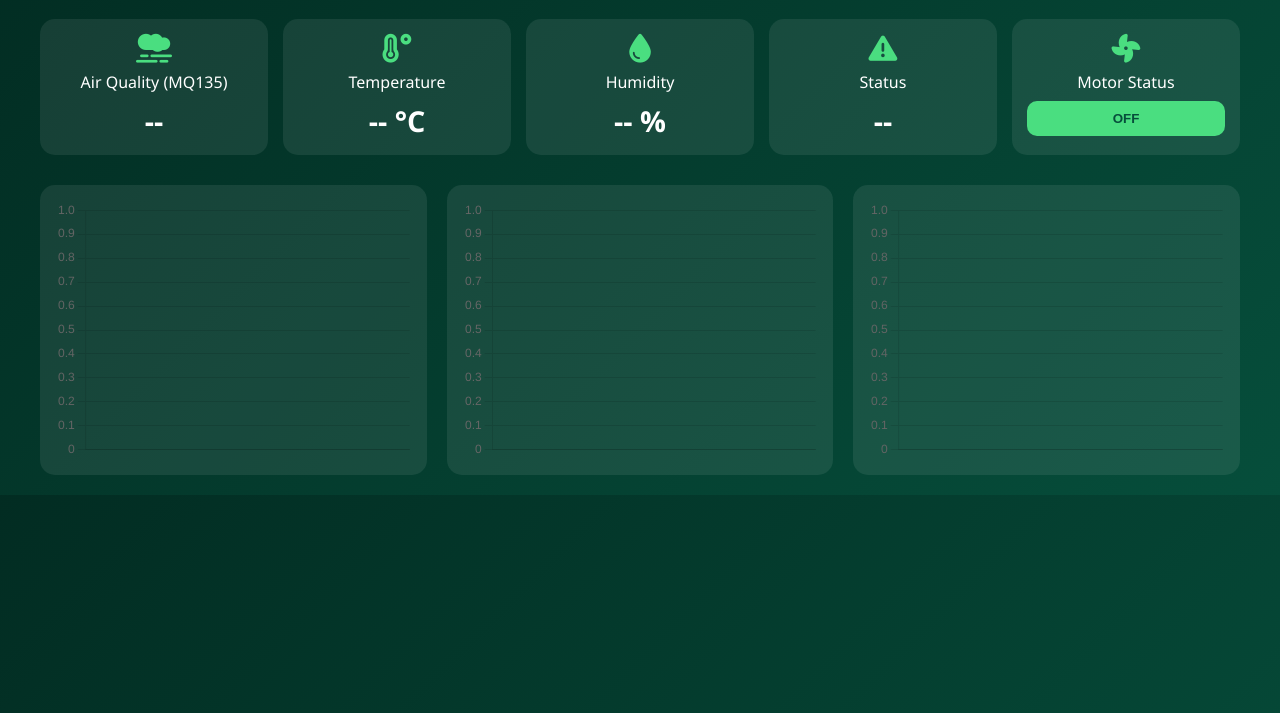
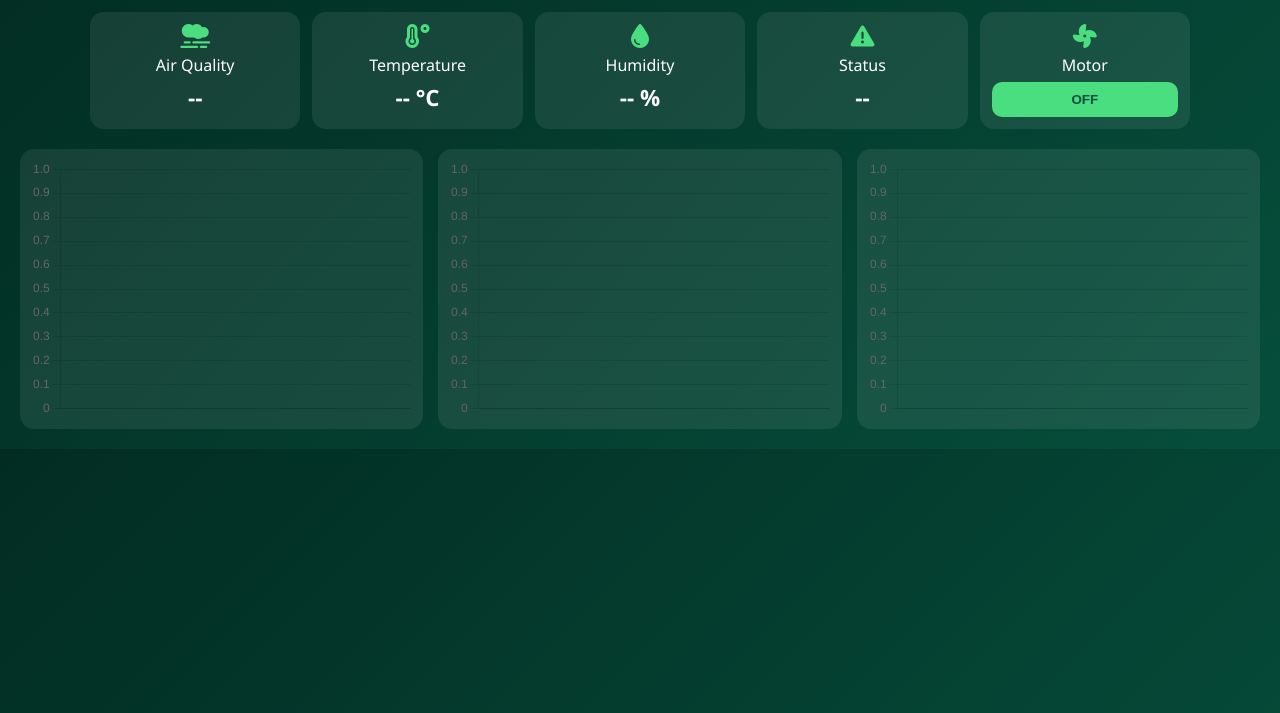
Before and after one commit to mohankumarsk07-stack/Lab-IoT-Air-Quality-Monitoring, a plain HTML site: page index.html in a window 1280 px wide. Shown: the part 87-800 px from the top of the page. Drawn offline with nearby package versions, Linux system fonts and the light colour scheme; no server answers.

Commit message:
index.html

```diff
--- a/index.html
+++ b/index.html
@@ -2,56 +2,68 @@
 <html lang="en">
 <head>
 <meta charset="UTF-8">
+
+<!-- ✅ VERY IMPORTANT FOR MOBILE -->
+<meta name="viewport" content="width=device-width, initial-scale=1.0">
+
 <title>AI IoT Air Quality Monitoring</title>
 
-  <!-- Chart.js -->
 <script src="https://cdn.jsdelivr.net/npm/chart.js"></script>
-
-  <!-- Font Awesome Icons -->
 <link rel="stylesheet" href="https://cdnjs.cloudflare.com/ajax/libs/font-awesome/6.5.0/css/all.min.css">
 
 <style>
+:root{
+  --card-bg:rgba(255,255,255,0.08);
+  --green:#4ade80;
+  --red:#fb7185;
+}
+
+/* ---------- BASE ---------- */
 body{
   margin:0;
   font-family:Segoe UI, sans-serif;
   background:linear-gradient(135deg,#022c22,#064e3b);
   color:white;
   text-align:center;
-      padding:20px;
+  padding:10px;
 }
 
-    h1 span{color:#4ade80}
+h1{
+  font-size:1.6rem;
+  margin-bottom:15px;
+}
+h1 span{color:var(--green)}
 
 .container{
   display:grid;
-      grid-template-columns:repeat(auto-fit,minmax(200px,1fr));
-      gap:15px;
-      max-width:1200px;
+  grid-template-columns:1fr;
+  gap:12px;
+  max-width:1100px;
   margin:auto;
 }
 
 .box{
-      background:rgba(255,255,255,0.08);
-      border-radius:15px;
-      padding:15px;
+  background:var(--card-bg);
+  border-radius:14px;
+  padding:12px;
   display:flex;
   flex-direction:column;
   align-items:center;
-      gap:8px;
+  gap:6px;
 }
 
 .box i{
-      font-size:1.8rem;
-      color:#4ade80;
+  font-size:1.5rem;
+  color:var(--green);
 }
 
 .value{
-      font-size:1.8rem;
+  font-size:1.4rem;
   font-weight:bold;
 }
 
-    .status-safe{color:#4ade80}
-    .status-danger{color:#fb7185}
+.status-safe{color:var(--green)}
+.status-danger{color:var(--red)}
 
 .btn{
   padding:10px;
@@ -62,43 +74,39 @@
   width:100%;
 }
 
-    .btn-on{background:#fb7185;color:white}
-    .btn-off{background:#4ade80;color:#064e3b}
+.btn-on{background:var(--red);color:white}
+.btn-off{background:var(--green);color:#064e3b}
 
+/* ---------- CHARTS ---------- */
 .graphs{
   display:grid;
-      grid-template-columns:repeat(auto-fit,minmax(300px,1fr));
-      gap:20px;
-      margin-top:30px;
-      max-width:1200px;
-      margin-left:auto;
-      margin-right:auto;
+  grid-template-columns:1fr;
+  gap:15px;
+  margin-top:20px;
 }
 
 .chart-box{
-      background:rgba(255,255,255,0.08);
-      border-radius:15px;
-      padding:15px;
-      height:260px;
+  background:var(--card-bg);
+  border-radius:14px;
+  padding:10px;
+  height:220px;
 }
 
-    /* 📱 Mobile */
-    @media (max-width:600px){
-      h1{font-size:1.4rem}
-      .value{font-size:1.4rem}
-      .graphs{grid-template-columns:1fr}
+/* ---------- TABLET ---------- */
+@media (min-width:600px){
+  h1{font-size:1.8rem}
+  .container{grid-template-columns:repeat(2,1fr)}
+  .graphs{grid-template-columns:repeat(2,1fr)}
+  .chart-box{height:240px}
 }
 
-    /* 📱 Tablet */
-    @media (min-width:601px) and (max-width:900px){
-      .container{grid-template-columns:repeat(2,1fr)}
-      .graphs{grid-template-columns:1fr 1fr}
-    }
-
-    /* 💻 Desktop */
-    @media (min-width:901px){
+/* ---------- DESKTOP ---------- */
+@media (min-width:992px){
+  body{padding:20px}
+  h1{font-size:2rem}
   .container{grid-template-columns:repeat(5,1fr)}
   .graphs{grid-template-columns:repeat(3,1fr)}
+  .chart-box{height:260px}
 }
 </style>
 </head>
@@ -108,10 +116,9 @@
 <h1>AI IoT <span>Air Quality Monitoring</span></h1>
 
 <div class="container">
-
   <div class="box">
     <i class="fa-solid fa-smog"></i>
-    <div>Air Quality (MQ135)</div>
+    <div>Air Quality</div>
     <div class="value"><span id="air">--</span></div>
   </div>
 
@@ -135,10 +142,9 @@
 
   <div class="box">
     <i class="fa-solid fa-fan"></i>
-    <div>Motor Status</div>
+    <div>Motor</div>
     <button id="motorBtn" class="btn btn-off">OFF</button>
   </div>
-
 </div>
 
 <div class="graphs">
@@ -148,8 +154,8 @@
 </div>
 
 <script>
-  const token = "187Y4lnjBwTNEH7sMFmx1IRQJwB96Hin";
-  const getURL = "https://blynk.cloud/external/api/get?token=" + token;
+const token="187Y4lnjBwTNEH7sMFmx1IRQJwB96Hin";
+const getURL="https://blynk.cloud/external/api/get?token="+token;
 
 let history={labels:[],air:[],temp:[],hum:[]};
 
@@ -166,12 +172,12 @@
   });
 }
 
-  const airChart = makeChart("airChart","#f87171");
-  const tempChart = makeChart("tempChart","#38bdf8");
-  const humChart  = makeChart("humChart","#4ade80");
+const airChart=makeChart("airChart","#f87171");
+const tempChart=makeChart("tempChart","#38bdf8");
+const humChart=makeChart("humChart","#4ade80");
 
 async function update(){
-    const [v0,v1,v2,v3,v4] = await Promise.all([
+  const [v0,v1,v2,v3,v4]=await Promise.all([
     fetch(getURL+"&v0").then(r=>r.text()),
     fetch(getURL+"&v1").then(r=>r.text()),
     fetch(getURL+"&v2").then(r=>r.text()),
@@ -179,17 +185,15 @@
     fetch(getURL+"&v4").then(r=>r.text())
   ]);
 
-    document.getElementById("air").innerText=v0;
-    document.getElementById("temp").innerText=v1;
-    document.getElementById("hum").innerText=v2;
+  air.innerText=v0;
+  temp.innerText=v1;
+  hum.innerText=v2;
 
-    const status=document.getElementById("status");
   status.innerText=v3;
   status.className="value "+(v3==="DANGER"?"status-danger":"status-safe");
 
-    const btn=document.getElementById("motorBtn");
-    btn.innerText=v4==1?"ON":"OFF";
-    btn.className="btn "+(v4==1?"btn-on":"btn-off");
+  motorBtn.innerText=v4==1?"ON":"OFF";
+  motorBtn.className="btn "+(v4==1?"btn-on":"btn-off");
 
   const t=new Date().toLocaleTimeString();
   history.labels.push(t);
@@ -197,7 +201,7 @@
   history.temp.push(v1);
   history.hum.push(v2);
 
-    if(history.labels.length>25){
+  if(history.labels.length>20){
     history.labels.shift();
     history.air.shift();
     history.temp.shift();
```
Lines whose indentation alone changed are shown as unchanged.
